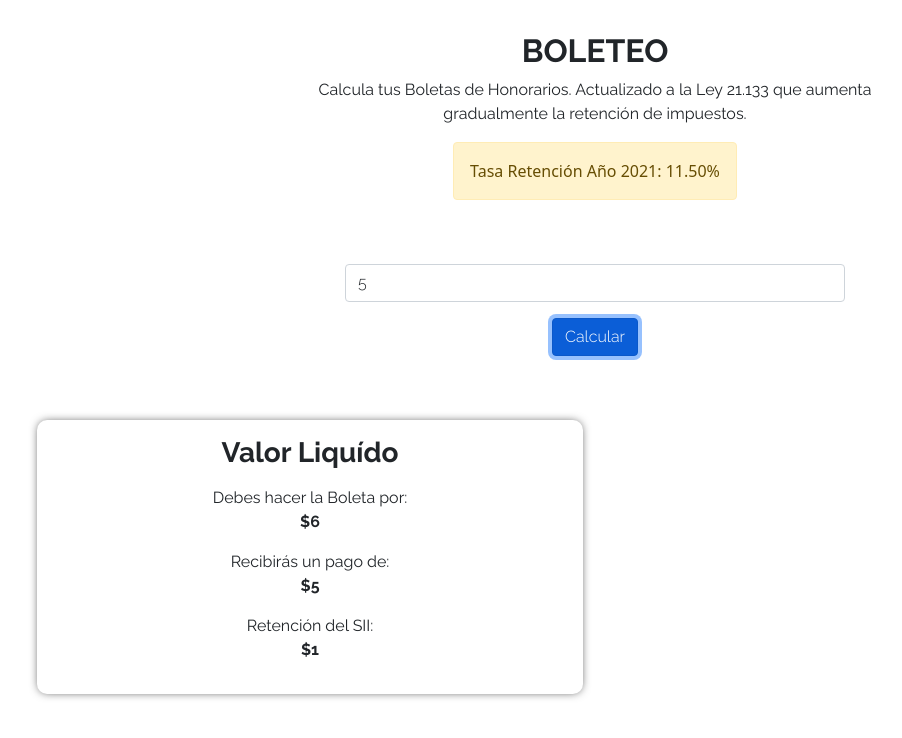
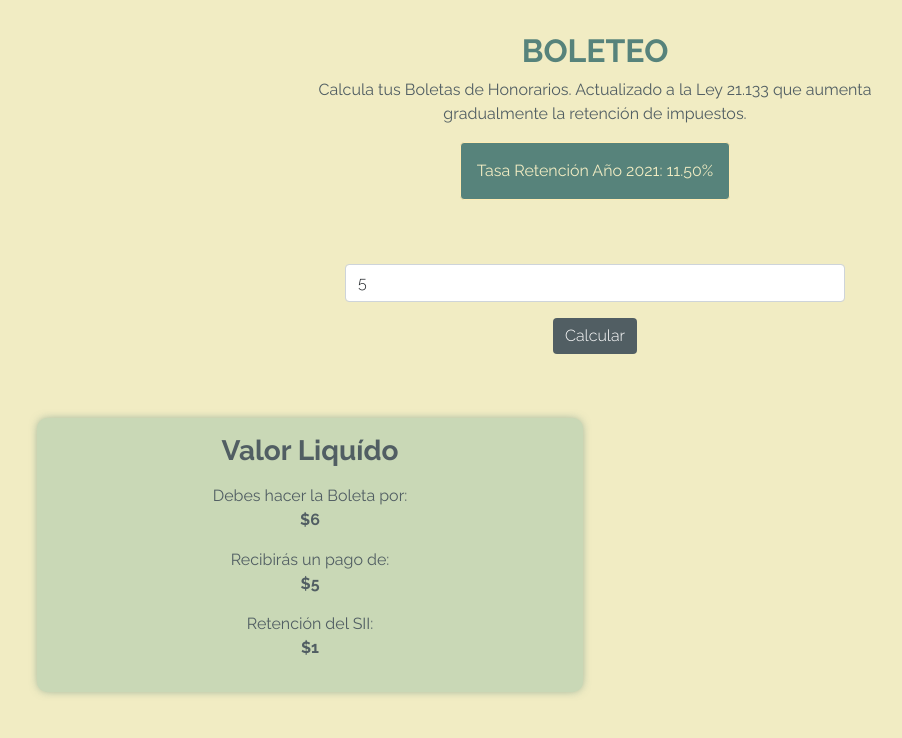
Before and after one commit to amus-dev/app-ticket-generator, a React (Create React App) app: page / in a window 1280 px wide. Both pictures are taken after typing "5" into the empty fields and a click on the button "Calcular". Shown: the top 738 px of the page, without its empty margins (45-947 px from the left). Built offline with nearby package versions, Linux system fonts and the light colour scheme.

Commit message:
Add palette colors vintage

```diff
--- /dev/null
+++ b/src/assets/sass/modules/_colors.scss
@@ -0,0 +1,5 @@
+//PRIMARY COLOR
+$beige: rgb(241, 236, 195);
+$green: rgb(201, 216, 182);
+$vintage: rgb(87, 131, 123);
+$wedding: rgb(81, 94, 99);
--- a/src/assets/sass/style.scss
+++ b/src/assets/sass/style.scss
@@ -1 +1,6 @@
+@import "./modules/colors";
 @import "./modules/font";
+
+body {
+  background-color: $beige;
+}
--- a/src/components/CardPrice/CardPrice.jsx
+++ b/src/components/CardPrice/CardPrice.jsx
@@ -1,11 +1,15 @@
 import { Col } from "react-bootstrap";
 import "./cardprice.style.scss";
 
+import { BoletaContext } from "../../context/BoletaContext";
+import { useContext } from "react";
+
 const CardPrice = ({ title, monto }) => {
+  const { visibleResult } = useContext(BoletaContext);
   const { boleta, pago, retension } = monto;
   return (
     <Col sm={12} md={6}>
-      <div className="cardPrice">
+      <div className={`cardPrice ${visibleResult && "active"}`}>
         <h3 className="cardPrice__title">{title}</h3>
         <div className="cardPrice__monto">
           <p className="cardPrice__monto-text">Debes hacer la Boleta por:</p>
--- a/src/components/CardPrice/cardprice.style.scss
+++ b/src/components/CardPrice/cardprice.style.scss
@@ -6,17 +6,22 @@
   flex-direction: column;
   border-radius: 10px;
   padding: 1rem;
-  -webkit-box-shadow: 0px 0px 10px -2px rgba(0, 0, 0, 0.75);
-  -moz-box-shadow: 0px 0px 10px -2px rgba(0, 0, 0, 0.75);
-  box-shadow: 0px 0px 10px -2px rgba(0, 0, 0, 0.75);
+  -webkit-box-shadow: 0px 0px 10px -2px rgba(87, 131, 123, 0.75);
+  -moz-box-shadow: 0px 0px 10px -2px rgba(87, 131, 123, 0.75);
+  box-shadow: 0px 0px 10px -2px rgba(87, 131, 123, 0.75);
+  background-color: $green;
+  opacity: 0;
+  transition: opacity 0.5s ease-in-out;
   &__title {
     @include font-raleway-bold;
     margin-bottom: 1rem;
+    color: $wedding;
   }
   &__monto {
     @include font-raleway-normal;
     margin-bottom: 1rem;
     text-align: center;
+    color: $wedding;
     &-text {
       margin-bottom: 0px;
       &.strong {
@@ -24,4 +29,8 @@
       }
     }
   }
+
+  &.active {
+    opacity: 1;
+  }
 }
--- a/src/components/common/header/header.style.scss
+++ b/src/components/common/header/header.style.scss
@@ -9,11 +9,18 @@
     @include font-raleway-bold;
     font-size: 2rem;
     text-transform: uppercase;
+    color: $vintage;
   }
   &__description {
     @include font-raleway-normal;
     font-size: 1rem;
     max-width: 600px;
     text-align: center;
+    color: $wedding;
+  }
+  &__alert {
+    @include font-raleway-normal;
+    background-color: $vintage;
+    color: $beige;
   }
 }
--- a/src/components/form/FormBoleta.jsx
+++ b/src/components/form/FormBoleta.jsx
@@ -6,12 +6,13 @@ import { BoletaContext } from "../../context/BoletaContext";
 import "./form.style.scss";
 
 const FormBoleta = () => {
-  const { setMontoLiquido } = useContext(BoletaContext);
+  const { setMontoLiquido, setVisibleResult } = useContext(BoletaContext);
   const [monto, setMonto] = useState(0);
   const handleCalculate = (e) => {
     e.preventDefault();
 
     setLiquido();
+    setVisibleResult(true);
   };
 
   const setLiquido = () => {
--- a/src/components/form/form.style.scss
+++ b/src/components/form/form.style.scss
@@ -14,5 +14,18 @@
   &__btn {
     @include font-raleway-light;
     margin-top: 1rem;
+    background-color: $wedding;
+    border: none;
+    transition: background-color 0.5s ease-in-out;
+    &:focus,
+    &:active {
+      outline: none;
+      border: none;
+      box-shadow: none;
+      background-color: $wedding;
+    }
+    &:hover {
+      background-color: $vintage;
+    }
   }
 }
--- a/src/context/BoletaContext.js
+++ b/src/context/BoletaContext.js
@@ -13,10 +13,19 @@ export const BoletaProvider = ({ children }) => {
     pago: 0,
     retension: 0,
   });
+
+  const [visibleResult, setVisibleResult] = useState();
   return (
     <div>
       <BoletaContext.Provider
-        value={{ MontoLiquido, setMontoLiquido, MontoBruto, setMontoBruto }}
+        value={{
+          MontoLiquido,
+          setMontoLiquido,
+          MontoBruto,
+          setMontoBruto,
+          visibleResult,
+          setVisibleResult,
+        }}
       >
         {children}
       </BoletaContext.Provider>
```
